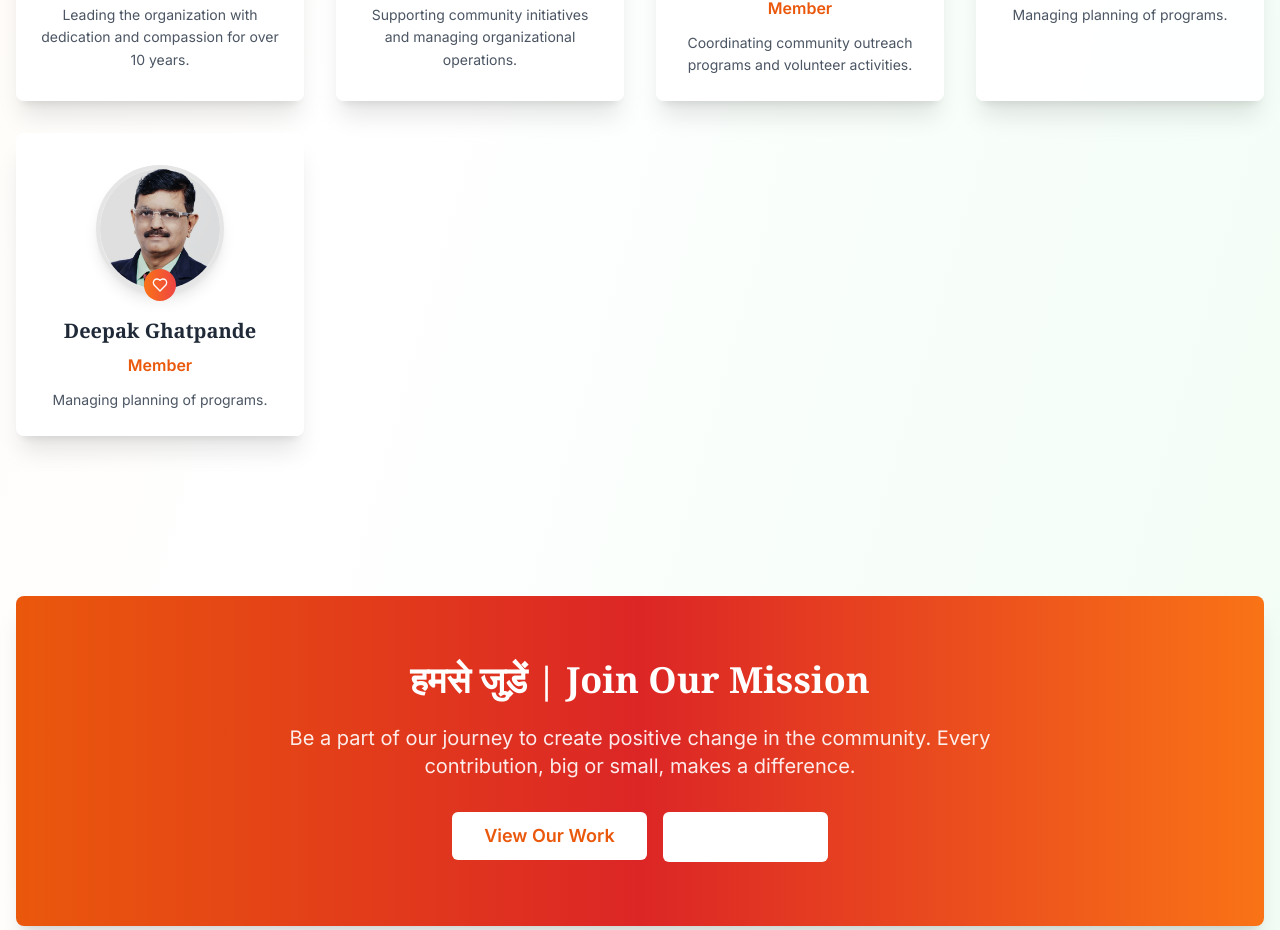
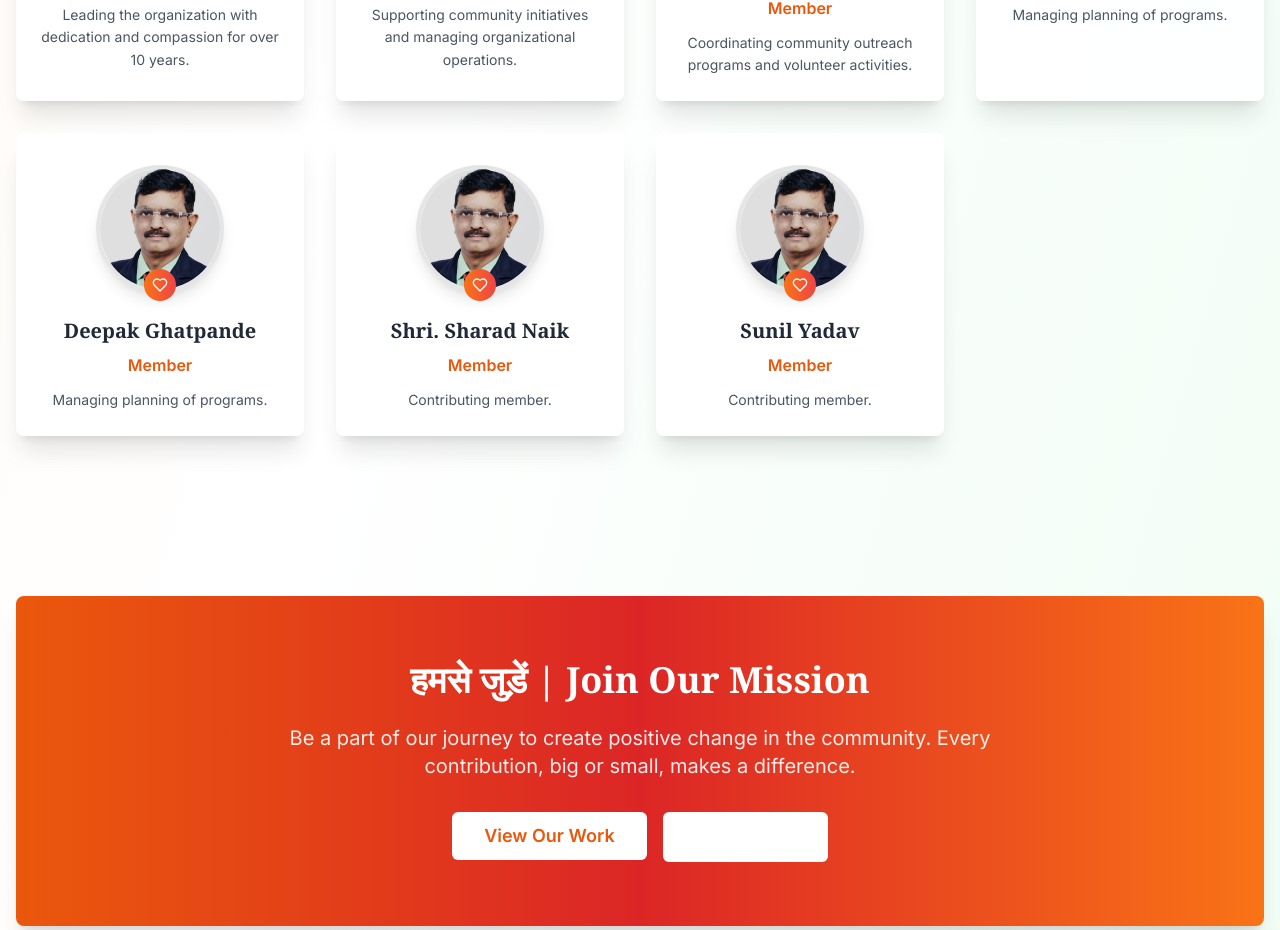
Before and after one commit to ChaitanyaRele/Samajik_Bandhilki, a Next.js app: page /about in a window 1280 px wide. Shown: the part 3180-4110 px from the top of the page. Built offline with nearby package versions, Linux system fonts and the light colour scheme.

Commit message:
Update page.tsx

```diff
--- a/app/about/page.tsx
+++ b/app/about/page.tsx
@@ -35,7 +35,19 @@ export default function AboutPage() {
       role: "Member",
       image: "/DP.jpg?height=150&width=150",
       description: "Managing planning of programs.",
-    }
+    },
+    {
+      name: "Shri. Sharad Naik",
+      role: "Member",
+      image: "/DP.jpg?height=150&width=150",
+      description: "Contributing member.",
+    },
+    {
+      name: "Sunil Yadav",
+      role: "Member",
+      image: "/DP.jpg?height=150&width=150",
+      description: "Contributing member.",
+    },
   ]
 
   const achievements = [
```
